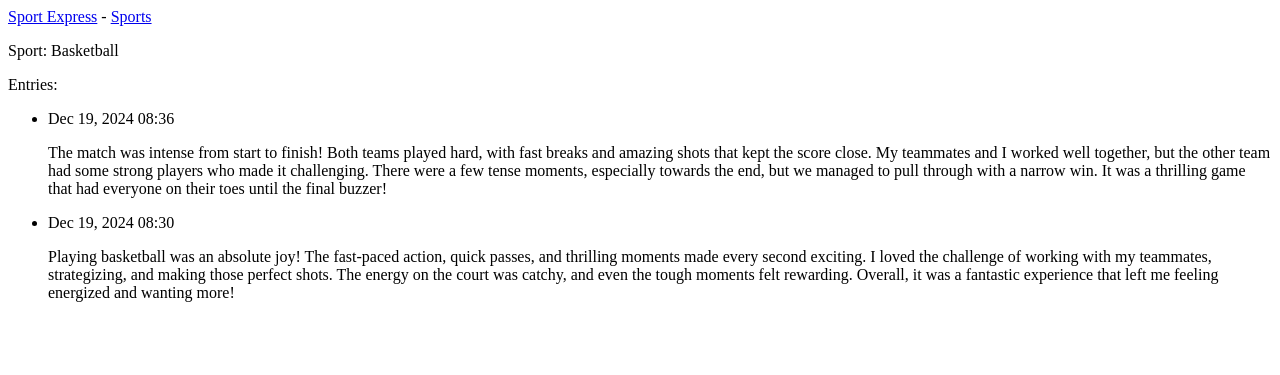
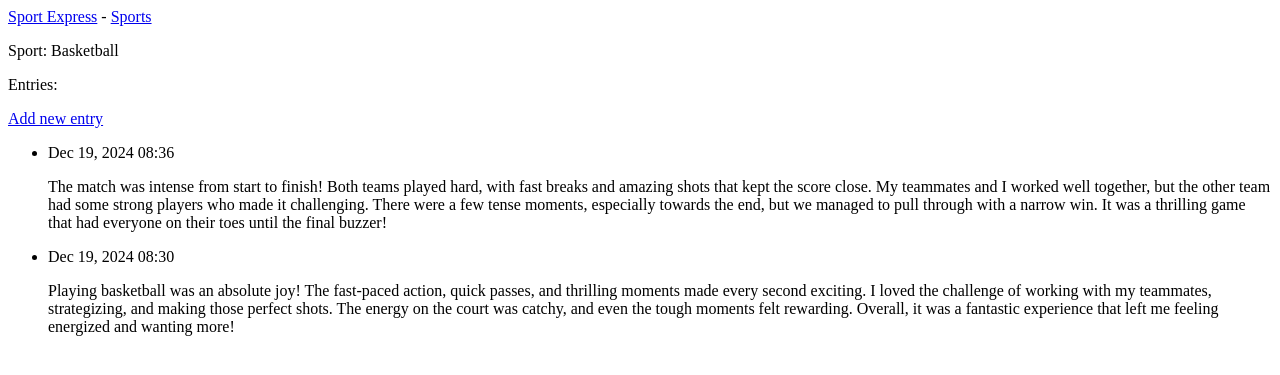
Before and after one commit to Eben-123/SportExpress, a Django app: page /sports/1/ in a window 1280 px wide. Shown: the top 375 px of the page. Run offline with Django 5.2, Linux system fonts and the light colour scheme; data comes from the database, SQL or seed files in the repository.

Commit message:
Create the edit_entry() function.
- We get the entry object that the user wants to edit and the sport
associated with that entry.
- The instance=entry argument tells Django to create the form prefilled
with information from the existing entry object.

```diff
--- a/sport_tracker/templates/sport_tracker/new_entry.html
+++ b/sport_tracker/templates/sport_tracker/new_entry.html
@@ -5,7 +5,7 @@
   <p><a href="{% url 'sport_tracker:sport' sport.id %}">{{ sport }}</a></p>
 
   <p>Add a new entry:</p>
-  <form action="{% url 'sport_tracker:new_entry' topic.id %}" method='post'>
+  <form action="{% url 'sport_tracker:new_entry' sport.id %}" method='post'>
     {% csrf_token %}
     {{ form.as_p }}
     <button name='submit'>Add entry</button>
--- a/sport_tracker/templates/sport_tracker/sport.html
+++ b/sport_tracker/templates/sport_tracker/sport.html
@@ -4,6 +4,9 @@
     <p>Sport: {{ sport }}</p>
 
     <p>Entries:</p>
+    <p>
+      <a href="{% url 'sport_tracker:new_entry' sport.id %}">Add new entry</a>
+    </p>
     <ul>
       {% for entry in entries %}
         <li>
--- a/sport_tracker/urls.py
+++ b/sport_tracker/urls.py
@@ -16,4 +16,6 @@ urlpatterns = [
     path('new_sport/', views.new_sport, name='new_sport'),
     # Page for adding a new entry
     path('new_entry/<int:sport_id>', views.new_entry, name='new_entry'),
+    # Page for editing an entry.
+    path('edit_entry/<int:entry_id>/', views.edit_entry, name='edit_entry'),
 ]
--- a/sport_tracker/views.py
+++ b/sport_tracker/views.py
@@ -55,3 +55,21 @@ def new_entry(request, sport_id):
     # Display a blank or invalid form.
     context = {'sport': sport, 'form': form}
     return render(request, 'sport_tracker/new_entry.html', context)
+
+def edit_entry(request, entry_id):
+    """Edit and existing entry."""
+    entry = Entry.objects.get(id=entry_id)
+    topic = entry.topic
+
+    if request.method != 'POST':
+        # Initial request; pre-fill form with the current entry.
+        form = EntryForm(instance=entry)
+    else:
+        # POST data submitted; process data.
+        form = EntryForm(instance=entry, data=request.POST)
+        if form.is_valid():
+            form.save()
+            return redirect('sport_tracker:sport', sport_id=sport.id)
+
+    context = {'entry': entry, 'sport': sport, 'form': form}
+    return render(request, 'sport_tracker/edit_entry', context)
```
